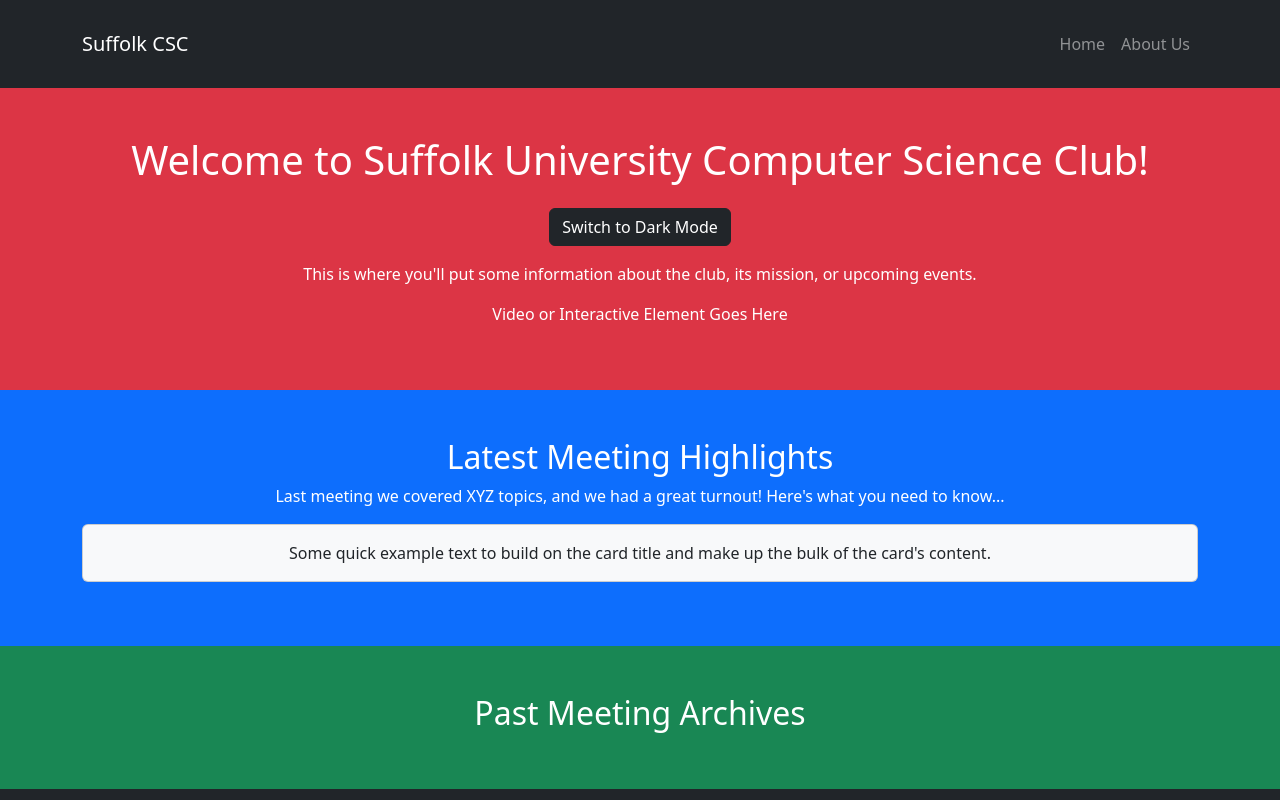
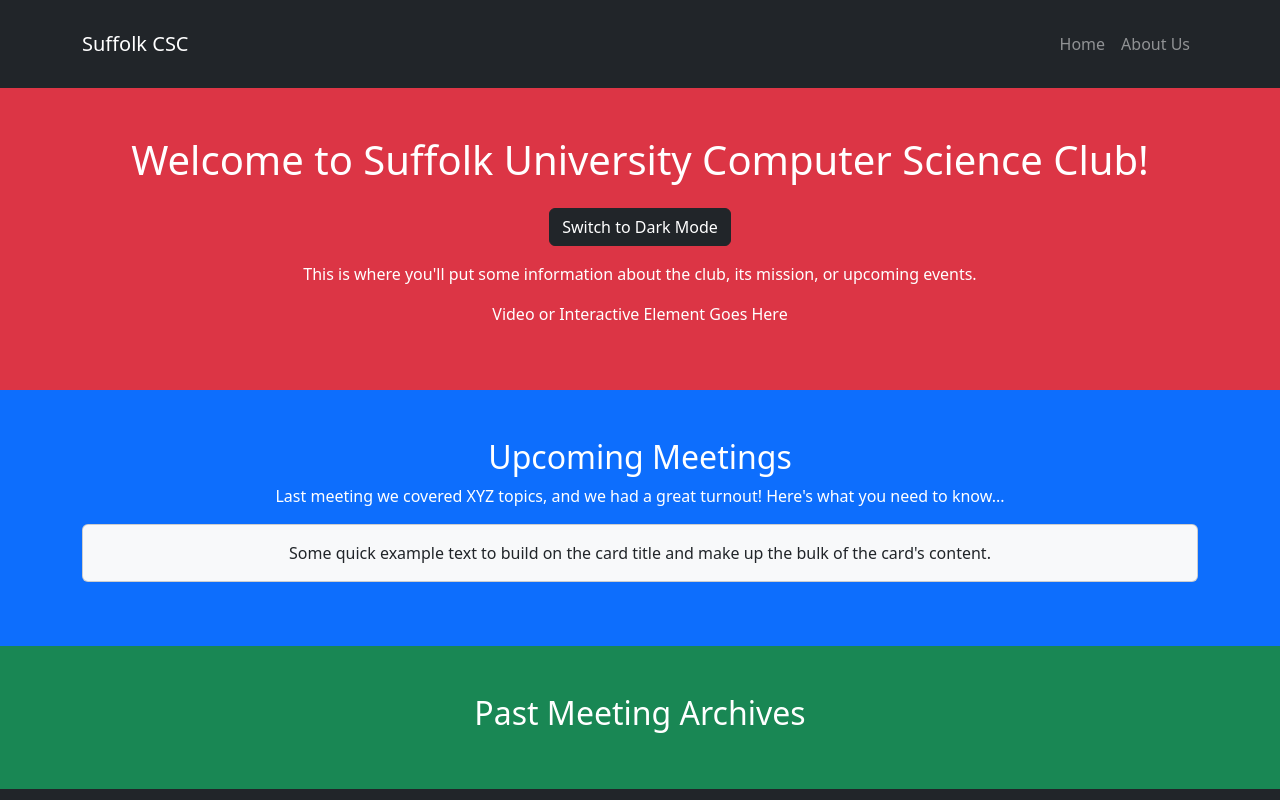
Before and after one commit to suffolk-csc/suffolk-csc.github.io, a React (Create React App) app in the folder sucsc-main-website/: page / in a window 1280 px wide. Shown: the top 800 px of the page. Built offline with nearby package versions, Linux system fonts and the light colour scheme; grey boxes are pictures that could not be loaded; a small style sheet from the web is missing.

Commit message:
Changin' title
the name is self explainatory

```diff
--- a/sucsc-main-website/src/homepage_components/UpcomingMeetings.js
+++ b/sucsc-main-website/src/homepage_components/UpcomingMeetings.js
@@ -5,7 +5,7 @@
   return (
     <section className="bg-primary text-white py-5">
       <div className="container">
-        <h2>Latest Meeting Highlights</h2>
+        <h2>Upcoming Meetings</h2>
         <p>Last meeting we covered XYZ topics, and we had a great turnout! Here's what you need to know...</p>
         <div className="card bg-light my-3">
           <div className="card-body">
```
